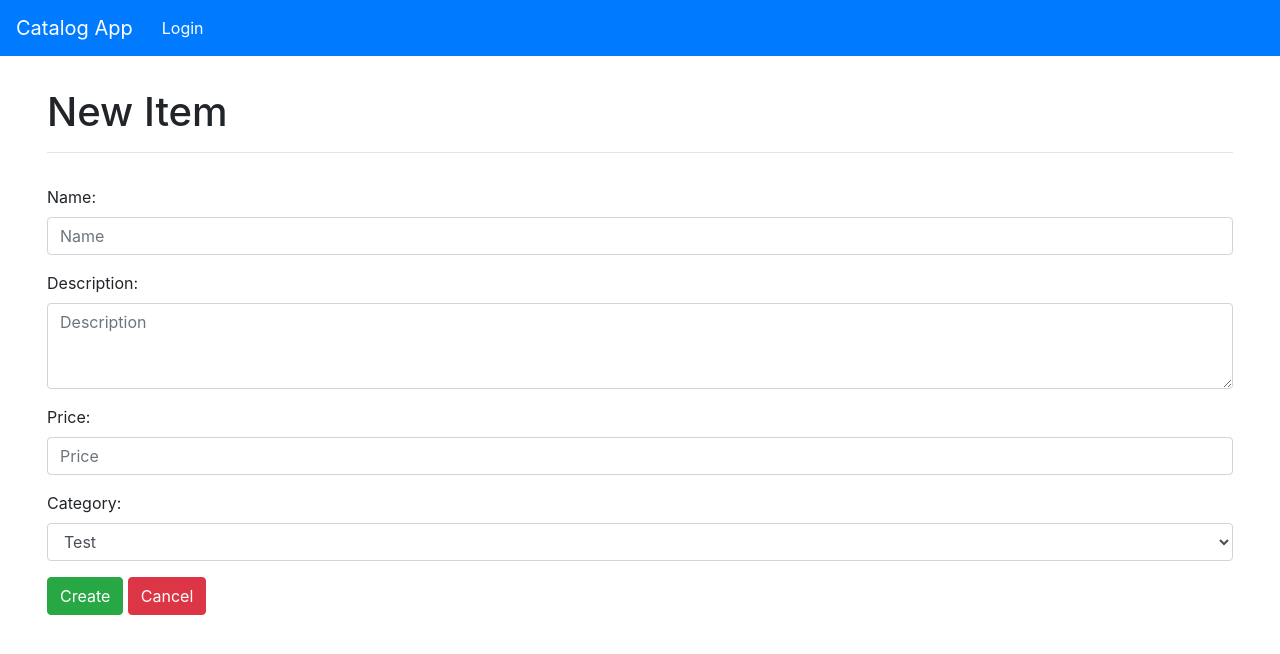
After one commit to kielr/item-catalog, a Flask app: page /additem in a window 1280 px wide. The commit adds this page. Shown: the top 654 px of the page. Run offline with Flask 2, Linux system fonts and the light colour scheme; some libraries are stand-ins or nearby versions.

Commit message:
added create item catalog and new templates

```diff
--- a/app.py
+++ b/app.py
@@ -1,4 +1,4 @@
-from flask import Flask, request, make_response, jsonify, render_template
+from flask import Flask, flash, request, make_response, jsonify, render_template, redirect, url_for
 from flask import session as login_session
 from database_init import *
 from sqlalchemy import create_engine, asc
@@ -33,13 +33,13 @@ CLIENT_ID = json.loads(
 @app.route('/', methods=['POST', 'GET'])
 def show_home():
     if request.method == 'GET':
-        return render_template('base.htm')
+        return render_template('home.htm')
 
 
 # Serves the login page.
 @app.route('/login')
 def show_login():
-    # Generate a STATE token to protect against forgery. From Udacity lesson
+    # Generate a STATE token to protect against forgery.
     state = ''.join(random.choice(string.ascii_uppercase + string.digits)
                     for x in range(32))
     login_session['state'] = state
@@ -102,14 +102,14 @@ def sign_in():
         return response
 
     # Check to see if user is already logged in
-    stored_credentials = login_session.get('credentials')
-    stored_gplus_id = login_session.get('gplus_id')
-    if stored_credentials is not None and gplus_id == stored_gplus_id:
-        print("Current user is already connected")
-        response = make_response(json.dumps(
-            'Current user is already connected.'), 200)
-        response.headers['Content-Type'] = CONTENT_TYPE_JSON
-        return response
+    # stored_credentials = login_session.get('credentials')
+    # stored_gplus_id = login_session.get('gplus_id')
+    # if stored_credentials is not None and gplus_id == stored_gplus_id:
+    #     print("Current user is already connected")
+    #     response = make_response(json.dumps(
+    #         'Current user is already connected.'), 200)
+    #     response.headers['Content-Type'] = CONTENT_TYPE_JSON
+    #     return response
 
     # Store the access token in the session for later use.
     login_session['credentials'] = credentials.to_json()
@@ -138,9 +138,69 @@ def sign_in():
 
     # Store user in the session
     login_session['user'] = user.get()
-    print(user.get())
 
     return make_response(json.dumps("Success!"), 200)
+
+
+# Handle sign out requests from the browser
+@app.route('/signout')
+def sign_out():
+    # Only disconnect a connected user.
+    credentials = login_session.get('credentials')
+    if credentials is None:
+        response = make_response(json.dumps('Current user not connected'), 401)
+        response.headers['Content-Type'] = CONTENT_TYPE_JSON
+        return response
+
+    access_token = json.loads(credentials)['access_token']
+    url = 'https://accounts.google.com/o/oauth2/revoke?token=%s' % access_token
+    h = httplib2.Http()
+    result = h.request(url, 'GET')[0]
+    if result['status'] == '200':
+        # Reset the user's session.
+        del login_session['credentials']
+        del login_session['gplus_id']
+        del login_session['user']
+        del login_session['username']
+        del login_session['email']
+        del login_session['picture']
+
+        # response = make_response(json.dumps("Successfully disconnected."), 200)
+        # response.headers['Content-Type'] = CONTENT_TYPE_JSON
+        return render_template('home.htm')
+    else:
+        response = make_response(json.dumps('Failed to revoke token'), 400)
+        print(result)
+        response.headers['Content-Type'] = CONTENT_TYPE_JSON
+        return response
+
+
+# Handle add item requests
+@app.route('/additem', methods=['POST', 'GET'])
+def add_item():
+    categories = session.query(ItemCategory).all()
+    print(categories)
+    if request.method == 'GET':
+        return render_template('add_item.htm', categories=categories)
+    else:
+        return
+
+
+@app.route('/addcategory', methods=['POST', 'GET'])
+def add_category():
+    if request.method == 'GET':
+        return render_template('add_category.htm')
+    else:
+        if 'user' in login_session:
+            user = login_session['user']
+            new_category = ItemCategory(
+                category_name=request.form['name'], category_user_id=user['user_id'])
+            session.add(new_category)
+            session.commit()
+            flash("Category successfully added.", "success")
+            return redirect(url_for('show_home'))
+        else:
+            return redirect(url_for('login'))
 
 
 def getUserByEmail(email):
@@ -162,6 +222,7 @@ def createUser(login_session):
         print(e)
         return None
 
+
 # Creates a new record in the item table.
 @app.route('/items', methods=['POST'])
 def new_item():
--- a/static/js/login.js
+++ b/static/js/login.js
@@ -13,9 +13,12 @@ function onLogin(authResult) {
             processData: false,
             contentType: 'application/octet-stream; charset=utf-8',
             success: function (result) {
-                successPopup.text("Login Successful!");
+                successPopup.text("Login Successful! Redirecting to home...");
                 successPopup.show();
                 loginBtn.hide();
+                setTimeout(function () {
+                    window.location.href = "/";
+                }, 3000);
             },
             error: function (result) {
                 failurePopup.text(JSON.stringify(result));
--- a/static/stylesheets/common.css
+++ b/static/stylesheets/common.css
@@ -1,3 +1,11 @@
 .avatar {
     height: 3em;
 }
+
+.appContent {
+    padding: 2em;
+}
+
+label {
+    padding-top: 1em;
+}
--- /dev/null
+++ b/templates/add_item.htm
@@ -0,0 +1,44 @@
+{% extends "base.htm" %}
+{% block app %}
+<div>
+    <div class="col-md-12 padding-none">
+        <h1>New Item</h1>
+        <hr>
+    </div>
+    <div>
+        <div class="col-md-12">
+            <form method="post">
+                <div class="form-group">
+                    <label for="name">Name:</label>
+                    <input type="text" maxlength="50" class="form-control" name="name" placeholder="Name">
+                    <label for="description">Description:</label>
+                    <textarea class="form-control" maxlength="250" rows="3" name="description" placeholder="Description"></textarea>
+                    <label for="price">Price:</label>
+                    <div class="input-group">
+                        <input type="text" class="form-control" maxlength="10" name="price" placeholder="Price">
+                    </div>
+                    <div class="form-group">
+                        <label for="Category">Category:</label>
+                        <select class="form-control" name="category">
+                            {% for category in categories %}
+                            {% if item and item.category_id == category.category_id %}
+                            <option id="{{category.category_id}}" value="{{category.category_id}}" selected>{{category.category_name}}</option>
+                            {% else %}
+                            <option id="{{category.category_id}}" value="{{category.category_id}}">{{category.category_name}}</option>
+                            {% endif %}
+                            {% endfor %}
+                        </select>
+                    </div>
+                </div>
+                <button type="submit" class="btn btn-success" id="submit" type="submit">
+                    <span aria-hidden="true"></span>Create</button>
+                <a href="{{url_for('show_home')}}" class="btn btn-danger">
+                    <span aria-hidden="true"></span>
+                    Cancel
+                </a>
+            </form>
+        </div>
+    </div>
+</div>
+
+{% endblock %}
--- a/templates/base.htm
+++ b/templates/base.htm
@@ -30,7 +30,7 @@
 
 <body>
     {% include "navbar.htm" %}
-    <div>
+    <div class="appContent">
         {% block app %}
         {% endblock %}
     </div>
--- /dev/null
+++ b/templates/home.htm
@@ -0,0 +1,4 @@
+{% extends "base.htm" %}
+{% block app %}
+
+{% endblock %}
--- a/templates/navbar.htm
+++ b/templates/navbar.htm
@@ -18,8 +18,9 @@
             </a>
 
             <div class="dropdown-menu" aria-labelledby="dropdownMenuLink">
-                <a class="dropdown-item" href="#">Logout</a>
-                <a class="dropdown-item" href="#">Add Item</a>
+                <a class="dropdown-item" href="{{url_for('sign_out')}}">Logout</a>
+                <a class="dropdown-item" href="{{url_for('add_item')}}">Add Item</a>
+                <a class="dropdown-item" href="{{url_for('add_category')}}">Add Category</a>
             </div>
         </div>
         {% endif %}
```
Also changed, not shown: templates/add_category.htm (added, +26 -0 lines), database_interface.py (deleted), itemcatalog.db.
